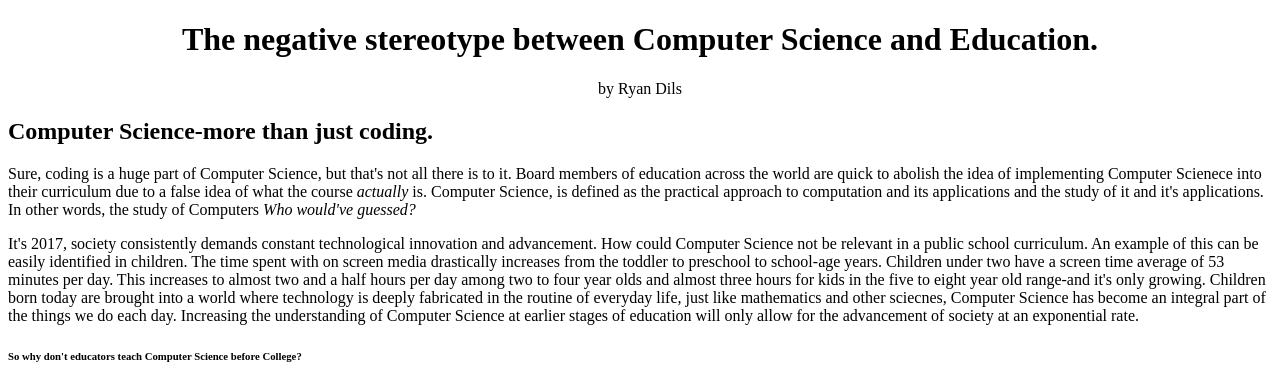
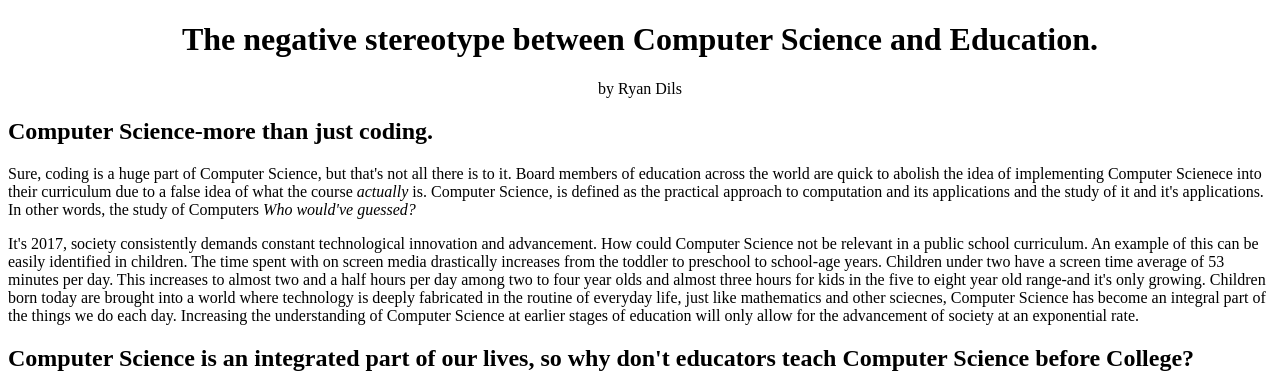
Before and after one commit to wongmjane/rychrome.github.io, a plain HTML site: page index.html in a window 1280 px wide. Shown: the top 381 px of the page. Drawn offline with Linux system fonts and the light colour scheme.

Commit message:
Update index.html

```diff
--- a/index.html
+++ b/index.html
@@ -7,7 +7,7 @@
     <h1>Computer Science-more than just coding.</h1>
 	<p> Sure, coding is a huge part of Computer Science, but that's not all there is to it. Board members of education across the world are quick to abolish the idea of implementing Computer Scienece into their curriculum due to a false idea of what the course <i>actually</i> is. Computer Science, is defined as the practical approach to computation and its applications and the study of it and it's applications. In other words, the study of Computers <i>Who would've guessed?</i></p>
 	  <p>It's 2017, society consistently demands constant technological innovation and advancement. How could Computer Science not be relevant in a public school curriculum. An example of this can be easily identified in children. The time spent with on screen media drastically increases from the toddler to preschool to school-age years. Children under two have a screen time average of 53 minutes per day. This increases to almost two and a half hours per day among two to four year olds and almost three hours for kids in the five to eight year old range-and it's only growing. Children born today are brought into a world where technology is deeply fabricated in the routine of everyday life, just like mathematics and other sciecnes, Computer Science has become an integral part of the things we do each day. Increasing the understanding of Computer Science at earlier stages of education will only allow for the advancement of society at an exponential rate.</p>
-    	<h6>So why don't educators teach Computer Science before College?<h6>
+    	<h1>Computer Science is an integrated part of our lives, so why don't educators teach Computer Science before College?<h1>
 	  <div>
 	<img src = "rychrome.github.io/images/childWithLaptop.jpg" width = "300" height = "200" alt = "childWithLaptop">
 	</div>
```
